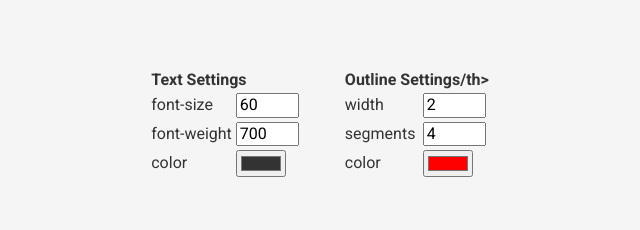
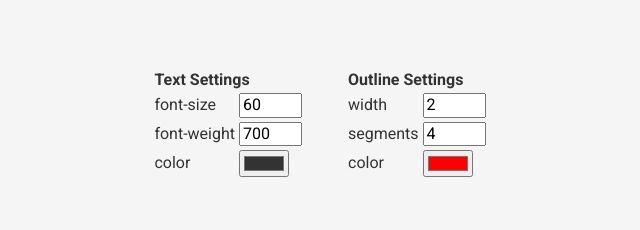
Before and after one commit to yelleko1/css-outline-thingy, a plain HTML site: page index.html in a window 1280 px wide. Shown: the part 254-484 px from the top of the page, 320-960 px from the left. Drawn offline with nearby package versions, Linux system fonts and the light colour scheme.

Commit message:
Update index.html

```diff
--- a/index.html
+++ b/index.html
@@ -42,7 +42,7 @@
   </table>
   <table>
     <tr>
-      <th colspan="2" align="left">Outline Settings/th>
+      <th colspan="2" align="left">Outline Settings</th>
     </tr>
     <tr>
       <td>
```
